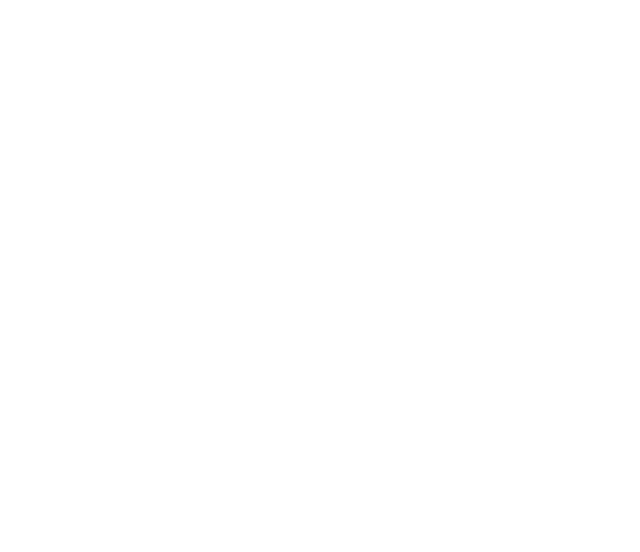
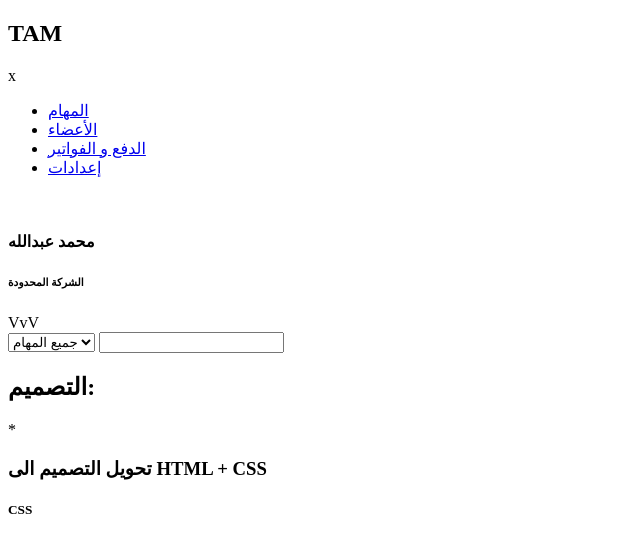
Before and after one commit to Samidahlawi/front-end-todo-app, a plain HTML site: page todo.html in a window 1280 px wide. Shown: the whole page, without its empty margins (0-640 px from the left). Drawn offline with Linux system fonts and the light colour scheme.

Commit message:
added the layout for todo page as html;

```diff
--- a/todo.html
+++ b/todo.html
@@ -9,7 +9,103 @@
     </head>
 
     <body>
+        <!-- START container  HERE-->
+        <div class="container">
 
+
+            <!-- START sidebar  HERE-->
+            <nav class="sidebar">
+                <div>
+                    <h2>TAM</h2>
+                    <div class="close-sidebar">x</div>
+                </div>
+                <div>
+                    <ul>
+                        <li><a href="#"><i class=""></i>المهام</a></li>
+                        <li><a href="#"><i class=""></i>الأعضاء</a></li>
+                        <li><a href="#"><i class=""></i>الدفع و الفواتير</a></li>
+                        <li><a href="#"><i class=""></i>إعدادات</a></li>
+                    </ul>
+                    <div>
+                        <div>
+                            <img src="" alt="">
+                            <div>
+                                <h4>محمد عبدالله</h4>
+                                <h6>الشركة المحدودة</h6>
+                            </div>
+                        </div>
+                        <div>
+                            <div>VvV</div>
+                        </div>
+                    </div>
+                </div>
+            </nav>
+            <!-- START sidebar  HERE-->
+
+                        <!-- --- ---- --- --- --- -- -->
+
+            <!-- START main  HERE-->
+            <main>
+
+                <!-- START header  HERE-->
+                <header>
+                    <div>
+                        <select name="tasks" id="tasks">
+                            <option value="جميع المهام">جميع المهام</option>
+                        </select>
+                        <input type="text" id="search" name="search"/>
+                    </div>
+                </header>
+                <!-- END header HERE-->
+
+                        <!-- ---  -->
+
+                <!-- START section  HERE-->
+                <section class="section">
+
+                    <!-- START todo  HERE-->
+                    <div class="todo">
+
+                        <div>
+                            <h2>التصميم:</h2>
+                        </div>
+
+
+                        <!-- START todo-info  HERE-->
+                        <div class="todo-info">
+                            <div>
+                                <div>
+                                    <div>
+                                        <div>*</div>
+                                    </div>
+                                    <div>
+                                       <h3> تحويل التصميم الى HTML + CSS</h3>
+                                    </div>
+                                </div>
+
+                                <div>
+                                    <h5>CSS</h5>
+                                </div>
+                            </div>
+                        </div>
+                        <!-- END todo-info  HERE-->
+
+
+                    </div>
+                    <!-- START todo  HERE-->
+
+
+                </section>
+                <!-- END section  HERE-->
+
+            </main>
+            <!-- END main  HERE-->
+
+
+
+
+        </div>
+        <!-- END container  HERE-->
     </body>
 
 </html>
```
